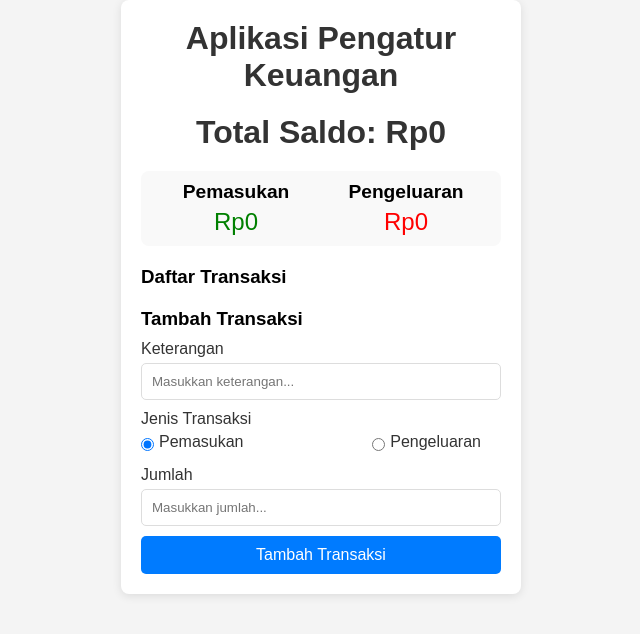
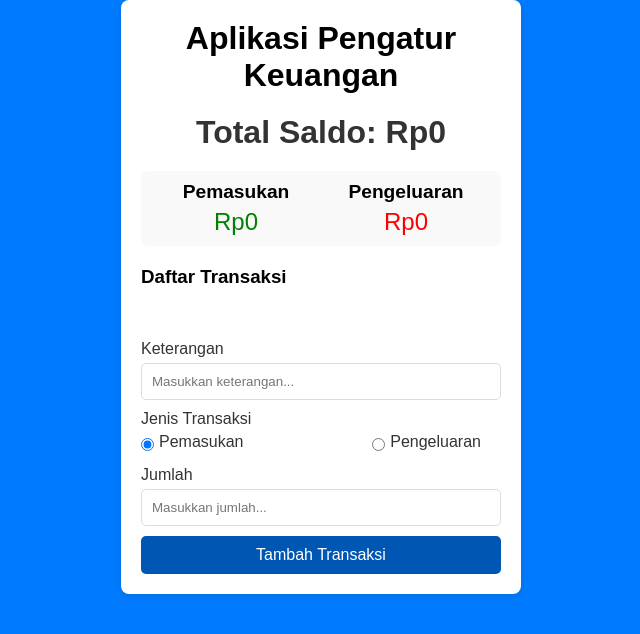
Before and after one commit to MrSubhan24/pengatur-keuangan, a plain HTML site: page index.html in a window 1280 px wide. Shown: the whole page, without its empty margins (319-959 px from the left). Drawn offline with Linux system fonts and the light colour scheme.

Commit message:
perubahan desain

```diff
--- a/styles.css
+++ b/styles.css
@@ -5,7 +5,7 @@
     font-family: Arial, sans-serif;
 }
 body {
-    background-color: #f4f4f4;
+    background-color: #007bff; /* Warna biru untuk latar belakang */
     display: flex;
     justify-content: center;
     align-items: center;
@@ -22,7 +22,7 @@ body {
 h1 {
     text-align: center;
     margin-bottom: 20px;
-    color: #333;
+    color: black;
 }
 .balance {
     text-align: center;
@@ -95,6 +95,7 @@ h1 {
 }
 .add-transaction h3 {
     margin-bottom: 10px;
+    color: #fff; /* Warna teks putih */
 }
 .form-control {
     margin-bottom: 10px;
@@ -125,7 +126,7 @@ h1 {
 .btn {
     width: 100%;
     padding: 10px;
-    background: #007bff;
+    background: #0056b3; /* Warna biru tua untuk tombol */
     color: #fff;
     border: none;
     border-radius: 5px;
@@ -133,5 +134,5 @@ h1 {
     font-size: 1em;
 }
 .btn:hover {
-    background: #0056b3;
+    background: #003f7f; /* Warna biru yang lebih tua saat tombol di-hover */
 }
```
